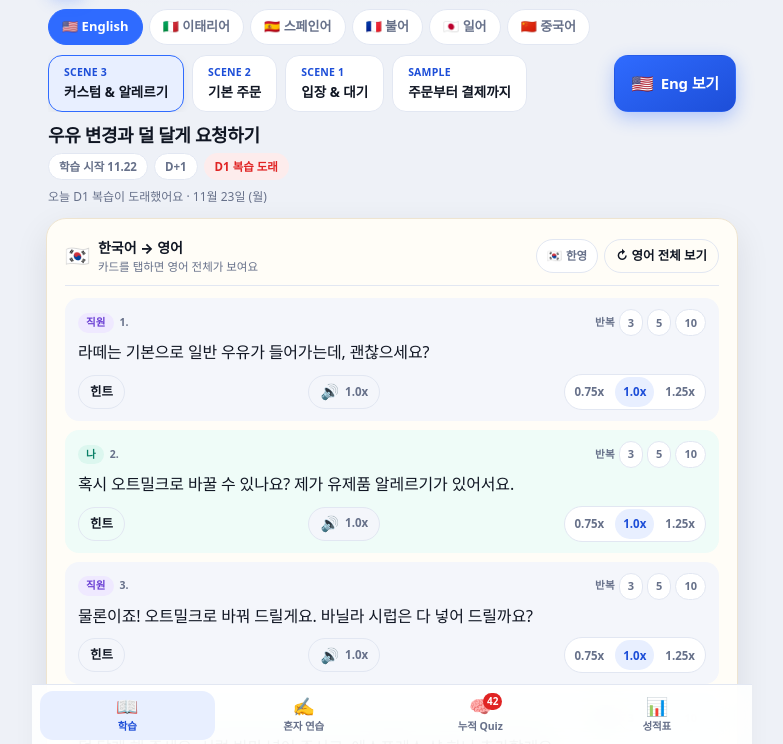
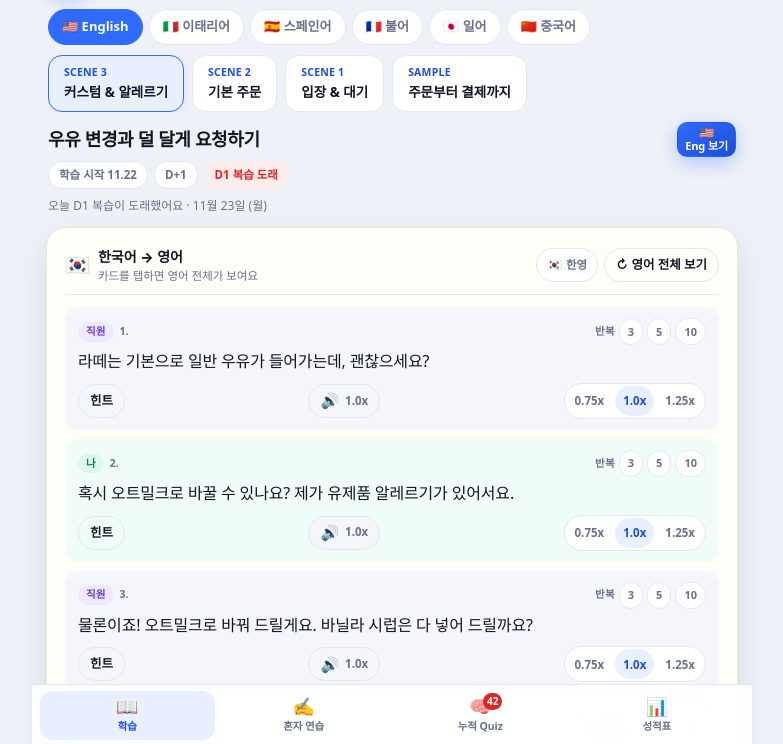
Before and after one commit to trizzen-jc/sky-english, a plain HTML site: page index.html in a window 1280 px wide. Shown: the part 54-798 px from the top of the page, without its empty margins (248-1031 px from the left). Drawn offline with Linux system fonts and the light colour scheme.

Commit message:
Move side-toggle button next to scene title and halve width

```diff
--- a/index.html
+++ b/index.html
@@ -222,21 +222,25 @@
   .chip.is-on { border-color: var(--brand); background: var(--brand-soft); box-shadow: var(--shadow-sm); }
   .chip.is-static { cursor: default; }
 
-  /* ── 장면 칩 줄 + 큼직한 Eng/Kor 전환 버튼 ───────────── */
+  /* ── 장면 칩 줄 ─────────────────────────────────────── */
   .scene-row { display: flex; align-items: stretch; gap: 8px; padding: 2px 2px 10px; }
   .scene-row .chips { flex: 1 1 auto; min-width: 0; padding: 0; }
+
+  /* ── 제목 줄 + 그 오른쪽의 작은 Eng/Kor 전환 버튼 ─────── */
+  .title-row { display: flex; align-items: center; justify-content: space-between; gap: 8px; padding: 0 2px 4px; }
+  .title-row .scene-title { flex: 1 1 auto; min-width: 0; padding: 0; }
   .side-toggle {
     flex: 0 0 auto;
-    display: inline-flex; align-items: center; justify-content: center; gap: 7px;
-    min-width: 116px; padding: 10px 16px; border-radius: 14px;
+    display: inline-flex; flex-direction: column; align-items: center; justify-content: center; gap: 1px;
+    min-width: 58px; padding: 4px 7px; border-radius: 10px;
     border: 1px solid transparent;
     background: linear-gradient(150deg, var(--side-btn-1) 0%, var(--side-btn-2) 100%);
     color: var(--side-btn-ink);
-    font-size: 15px; font-weight: 800; letter-spacing: -0.01em;
+    font-size: 11px; font-weight: 800; letter-spacing: -0.01em; line-height: 1.1;
     box-shadow: var(--side-btn-shadow);
     cursor: pointer; -webkit-tap-highlight-color: transparent; white-space: nowrap;
   }
-  .side-toggle .side-flag { font-size: 18px; line-height: 1; }
+  .side-toggle .side-flag { font-size: 12px; line-height: 1; }
   .side-toggle .side-lbl { line-height: 1.15; }
   .side-toggle:active { transform: scale(0.97); }
   .side-toggle:focus-visible { outline: 3px solid var(--brand-soft); outline-offset: 2px; }
@@ -2254,10 +2258,17 @@
     sideRefs.btn.setAttribute('title', back ? '한국어 화면으로 전환' : (s.name + ' 화면으로 전환'));
   }
 
+  /* ── 제목 줄: 제목 왼쪽, 전환 버튼 오른쪽 ─────────────── */
+  function titleRow(text) {
+    var row = el('div', { class: 'title-row' });
+    row.appendChild(el('p', { class: 'scene-title', text: text }));
+    row.appendChild(sideToggle());
+    return row;
+  }
+
   function sceneRow() {
     var row = el('div', { class: 'scene-row' });
     row.appendChild(sceneChips());
-    row.appendChild(sideToggle());
     return row;
   }
 
@@ -2618,7 +2629,7 @@
   function renderEnglishStudy(root) {
     var sc = currentScene();
     root.appendChild(sceneRow());
-    root.appendChild(el('p', { class: 'scene-title', text: sc.title }));
+    root.appendChild(titleRow(sc.title));
     root.appendChild(metaStrip(sc));
     root.appendChild(buildCard(sc));
     setFlip(state.flipped);
@@ -2640,7 +2651,6 @@
   function introSceneRow() {
     var row = el('div', { class: 'scene-row' });
     row.appendChild(el('div', { class: 'chips', 'aria-label': '학습 세트' }, [introChip()]));
-    row.appendChild(sideToggle());
     return row;
   }
 
@@ -2658,7 +2668,7 @@
   function renderIntroStudy(root) {
     var L = langDef(state.lang);
     root.appendChild(introSceneRow());
-    root.appendChild(el('p', { class: 'scene-title', text: INTRO.title }));
+    root.appendChild(titleRow(INTRO.title));
     root.appendChild(introMeta(L));
     root.appendChild(buildIntroCard(L));
     setFlip(state.flipped);
```
